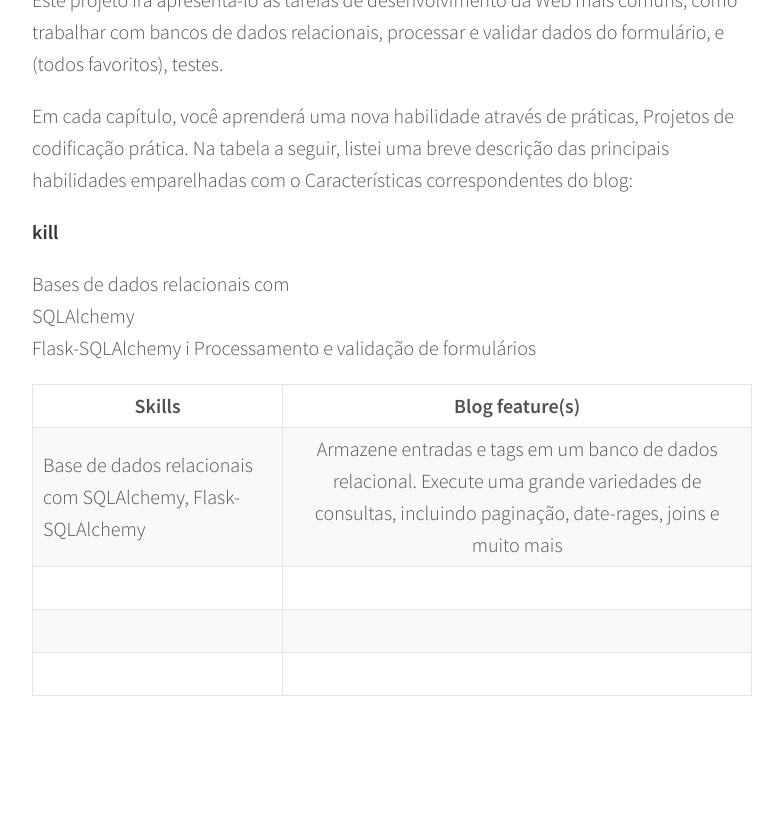
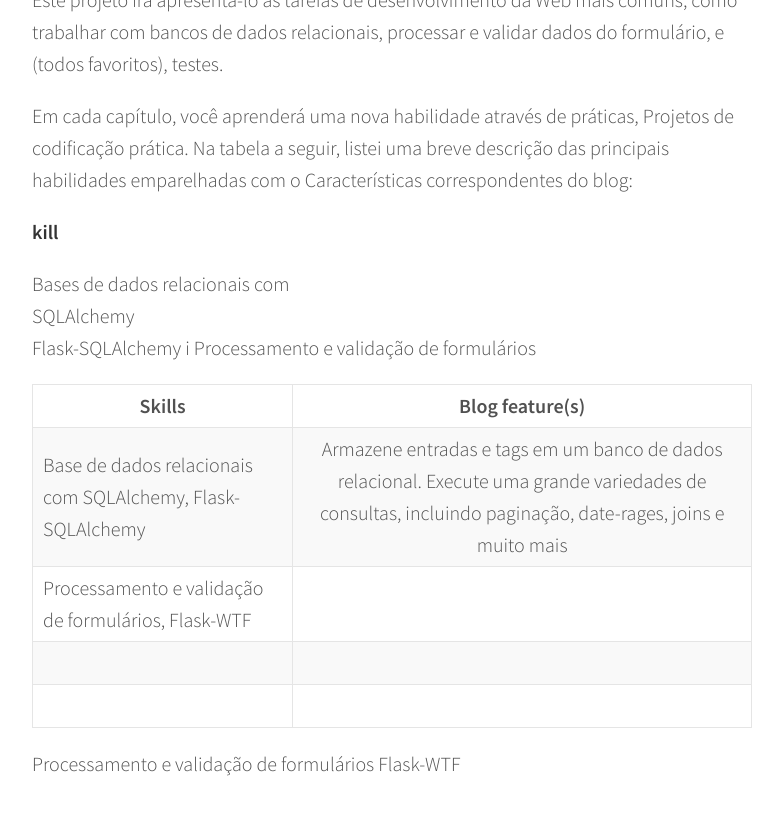
Before and after one commit to indrajithbandara/debug-blog, a Jekyll site: the page built from _posts/2017-07-14-flask_1.md, in a window 1280 px wide and 900 px high, scrolled down 8392 px. Shown: the top 815 px of the window, without its empty margins (248-1031 px from the left). Built offline with Jekyll 4.4.1, drawn with Linux system fonts in a browser that asks for light colours; comment, search, counter and statistics services are not loaded.

Commit message:
up.17.32

```diff
--- a/_posts/2017-07-14-flask_1.md
+++ b/_posts/2017-07-14-flask_1.md
@@ -274,6 +274,9 @@ Processamento e validação de formulários
 |                                 Skills                     |Blog feature(s)                                                                                                                                             |
 |------------------------------------------------------------|:----------------------------------------------------------------------------------------------------------------------------------------------------------:|
 | Base de dados relacionais com SQLAlchemy, Flask-SQLAlchemy |  Armazene entradas e tags em um banco de dados relacional. Execute uma grande variedades de consultas, incluindo paginação, date-rages, joins e muito mais |
-|                                                            |                                                                                                                                                            |
+| Processamento e validação de formulários, Flask-WTF        |                                                                                                                                                            |
 |                                                            |                                                                                                                                                            |
 |                                                                                                                                                                                                                         |
+
+Processamento e validação de formulários
+Flask-WTF
```
